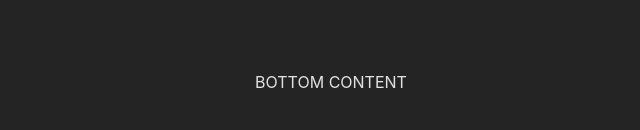
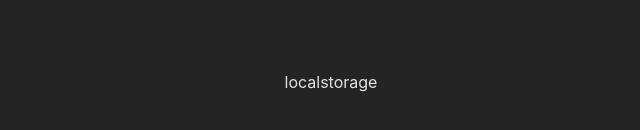
Before and after one commit to noisekov/class-components, a React (Vite) app: page / in a window 1280 px wide. Shown: the part 450-580 px from the top of the page, without its empty margins (309-949 px from the left). Built offline with nearby package versions, Linux system fonts and the light colour scheme.

Commit message:
feat: add context

```diff
--- a/src/App.tsx
+++ b/src/App.tsx
@@ -4,15 +4,22 @@ import './App.css'
 
 import React, { Component } from 'react'
 import Serach from './components/Serach'
+import Pokemon from './components/Pokemon'
+
+export const ThemeContext = React.createContext('')
 
 class App extends Component {
     render() {
         return (
             <div className="page">
-                <div className="top">
-                    <Serach />
-                </div>
-                <div className="bottom">BOTTOM CONTENT</div>
+                <ThemeContext.Provider value="localstorage">
+                    <div className="top">
+                        <Serach />
+                    </div>
+                    <div className="bottom">
+                        <Pokemon />
+                    </div>
+                </ThemeContext.Provider>
             </div>
         )
     }
--- /dev/null
+++ b/src/components/Pokemon.tsx
@@ -0,0 +1,13 @@
+/* eslint-disable */
+import React, { Component } from 'react'
+import { ThemeContext } from '../App'
+
+export default class Pokemon extends Component {
+    render() {
+        return (
+            <ThemeContext.Consumer>
+                {(value) => <div>{value}</div>}
+            </ThemeContext.Consumer>
+        )
+    }
+}
--- a/src/components/Serach.tsx
+++ b/src/components/Serach.tsx
@@ -1,12 +1,20 @@
-/* eslint-disable react/react-in-jsx-scope */
+/* eslint-disable */
+import { ThemeContext } from '../App'
 import './Search.css'
-import { Component } from 'react'
+import React, { Component, SyntheticEvent } from 'react'
 
 export default class Serach extends Component {
-    handleSubmit(e: { preventDefault: () => void }) {
-        e.preventDefault()
+    async handleSubmit(event: SyntheticEvent) {
+        event.preventDefault()
 
-        console.log('You clicked submit.')
+        const request = await fetch(
+            `https://pokeapi.co/api/v2/pokemon/${event.target[0].value}`,
+            {
+                method: 'GET',
+            }
+        )
+        const data = await request.json()
+        console.log(data)
     }
 
     render() {
```
Also changed, not shown: src/components/Pokemon.css (added).
